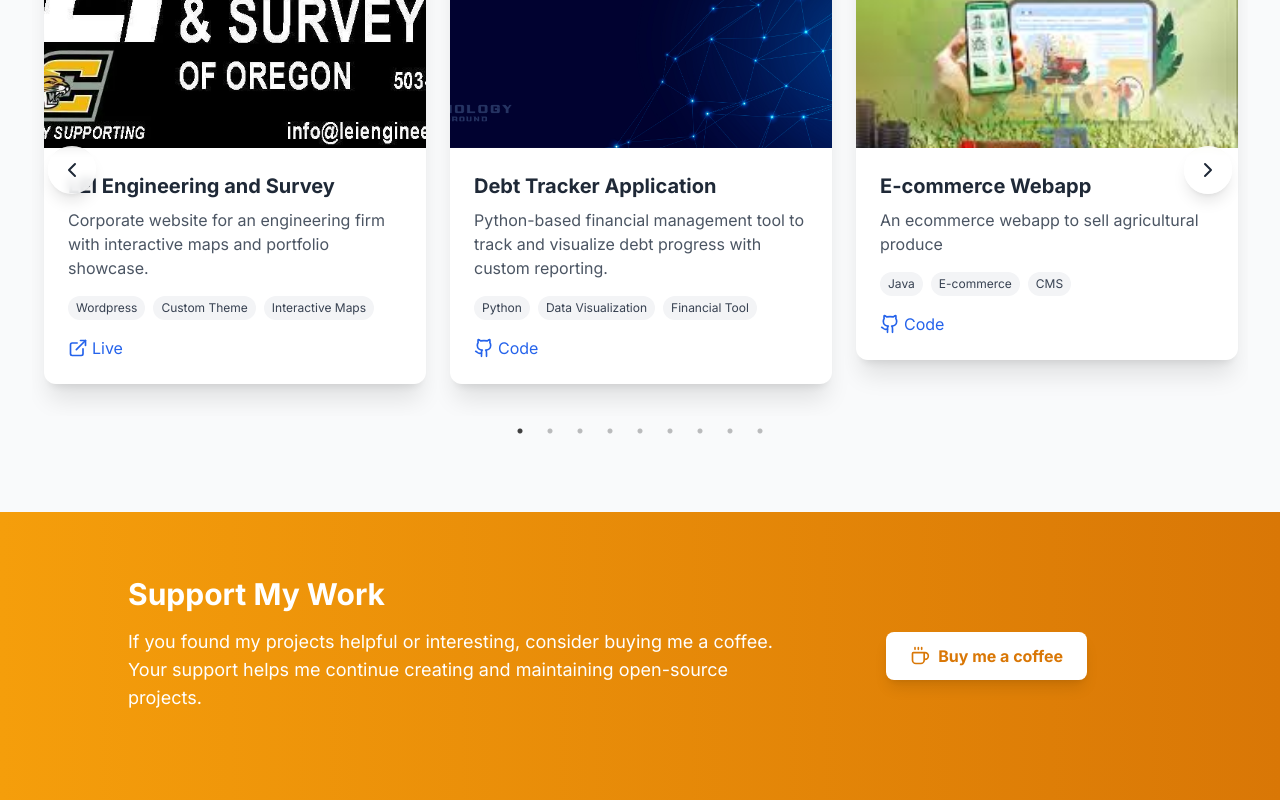
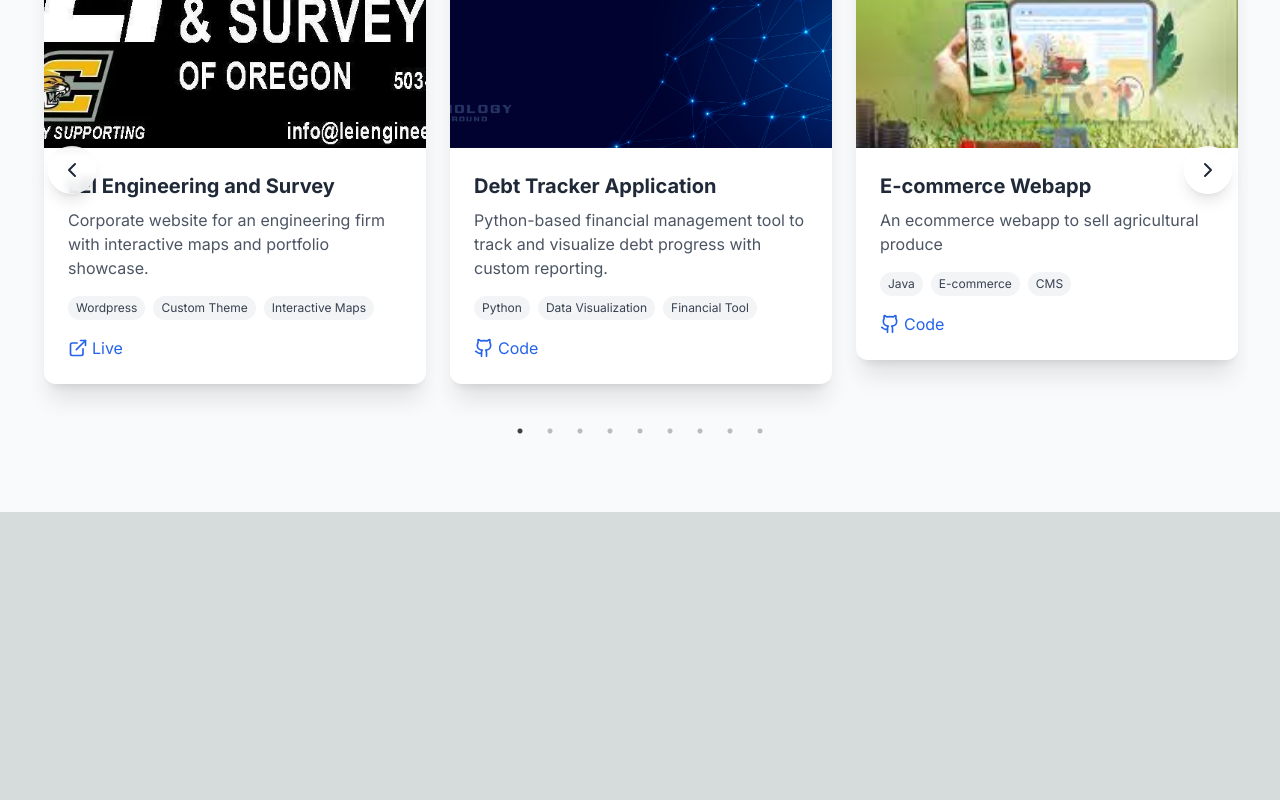
Before and after one commit to ivancliff029/portfolio, a Next.js app: page /portfolio in a window 1280 px wide. Shown: the part 932-1732 px from the top of the page. After the commit the page ends 1444 px from the top, so only its background shows below. Built offline with nearby package versions, Linux system fonts and the light colour scheme; no server answers.

Commit message:
Update:removed buymecoffee component

```diff
--- a/app/portfolio/page.js
+++ b/app/portfolio/page.js
@@ -8,7 +8,7 @@ import { Coffee, Github, ExternalLink, ChevronLeft, ChevronRight } from 'lucide-
 import Navbar from '../Components/Navbar';
 import Footer from '../Components/Footer';
 import HalfScreen from '../Components/HalfScreen';
-import BuyMeCoffeeSection from '../Components/BuyMeCoffee'
+//import BuyMeCoffeeSection from '../Components/BuyMeCoffee'
 
 // Custom arrow component
 const CustomArrow = ({ direction, onClick }) => {
@@ -313,7 +313,7 @@ const Portfolio = () => {
       </section>
 
       {/* Buy Me a Coffee Section */}
-      <BuyMeCoffeeSection />
+
 
       <Footer />
     </div>
```
Also changed, not shown: 1 other file (tests, documents, lock files or other folders).
